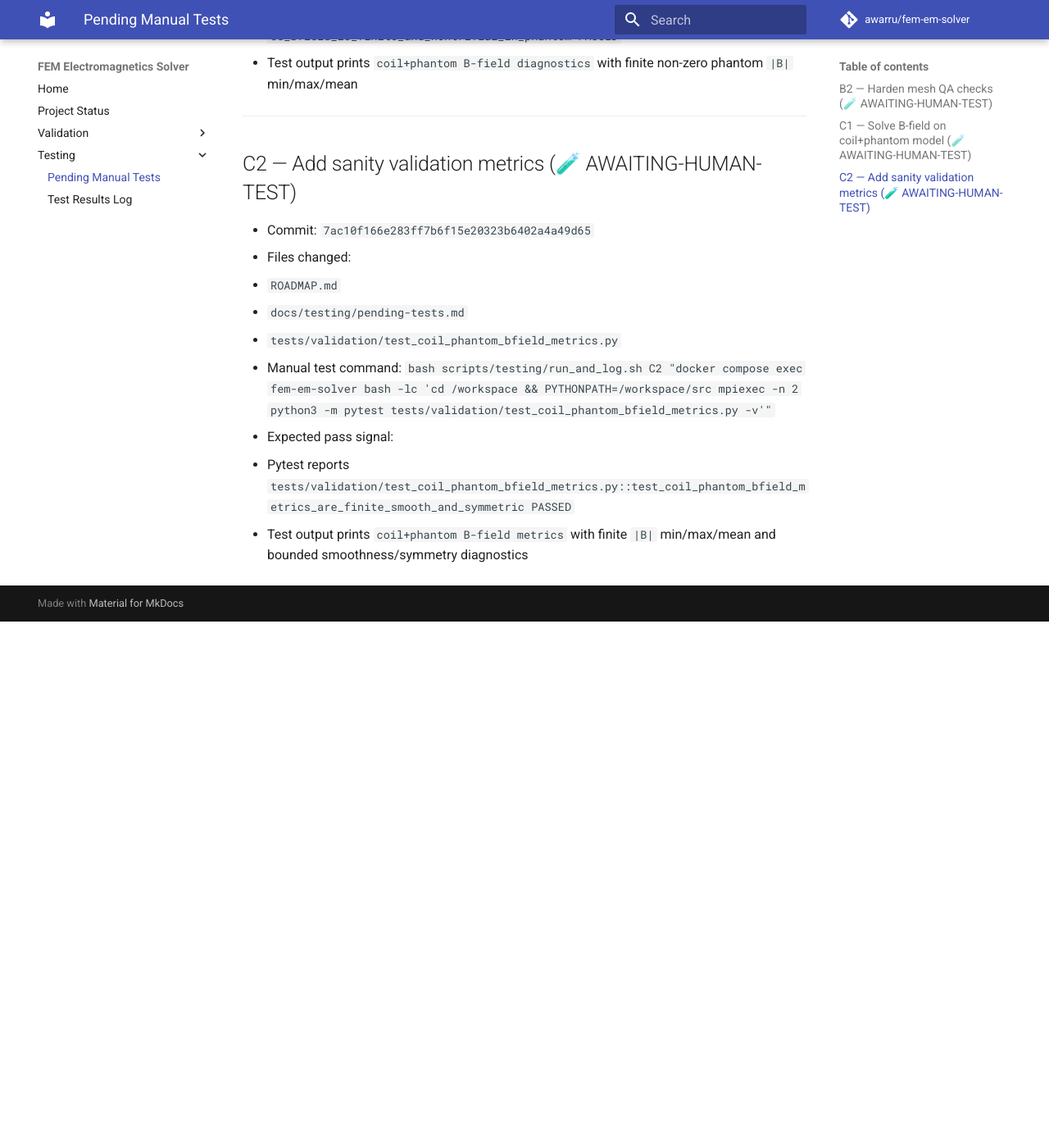
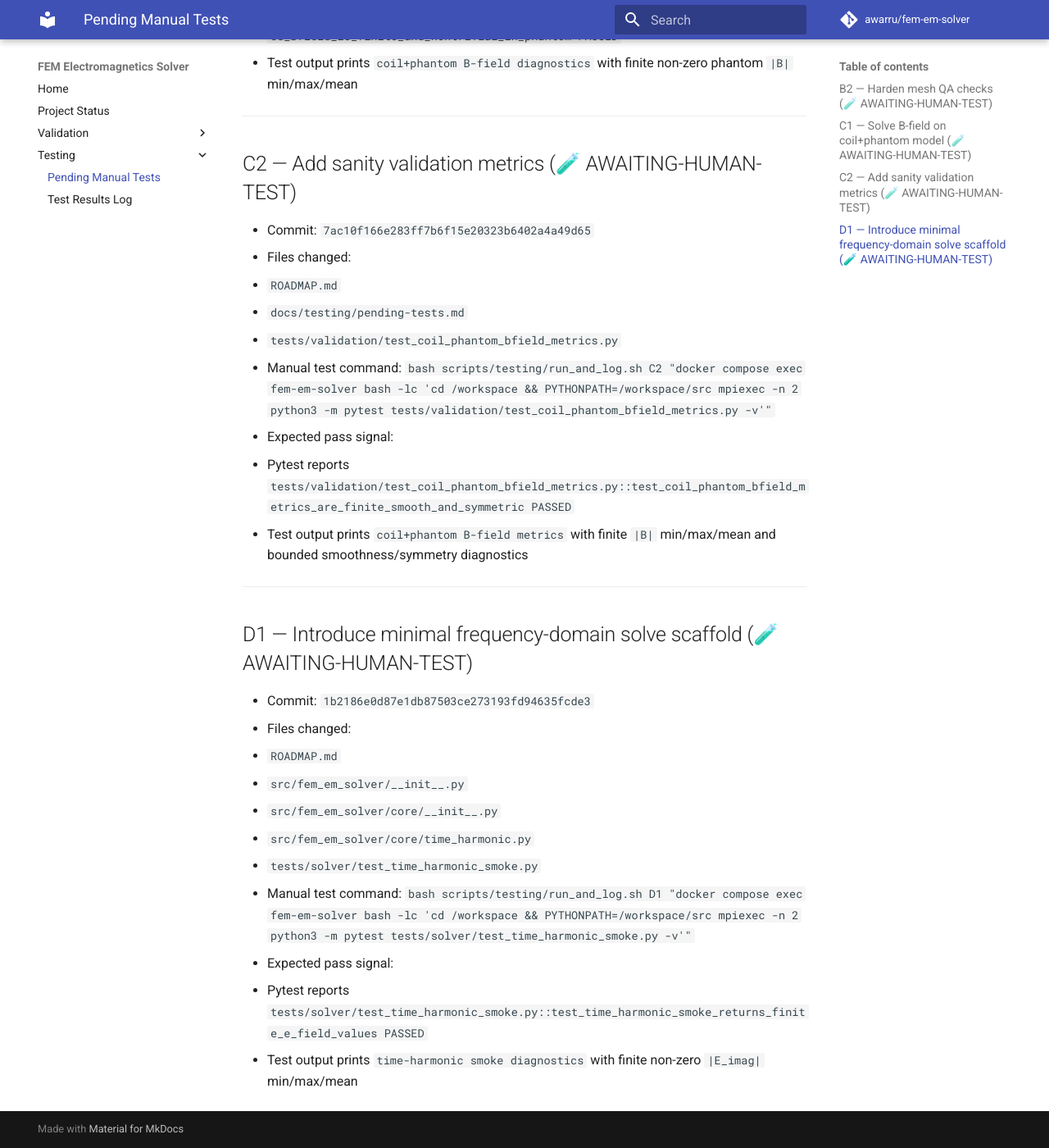
Before and after one commit to awarru/fem-em-solver, an MkDocs documentation site: the page built from docs/testing/pending-tests.md, in a window 1280 px wide and 1400 px high, scrolled down 1528 px. Shown: the whole window at 82% size. Built offline with MkDocs 1.6.1 and Material for MkDocs 9.7.7, drawn with Linux system fonts in a browser that asks for light colours; comment, search, counter and statistics services are not loaded; before the commit the page ends 2286 px from its top, so only the background shows below that.

Commit message:
Add D1 manual test instructions for human validation

````diff
--- a/docs/testing/pending-tests.md
+++ b/docs/testing/pending-tests.md
@@ -71,3 +71,22 @@ Logs are automatically written to:
 - Expected pass signal:
   - Pytest reports `tests/validation/test_coil_phantom_bfield_metrics.py::test_coil_phantom_bfield_metrics_are_finite_smooth_and_symmetric PASSED`
   - Test output prints `coil+phantom B-field metrics` with finite `|B|` min/max/mean and bounded smoothness/symmetry diagnostics
+
+---
+
+## D1 — Introduce minimal frequency-domain solve scaffold (🧪 AWAITING-HUMAN-TEST)
+
+- Commit: `1b2186e0d87e1db87503ce273193fd94635fcde3`
+- Files changed:
+  - `ROADMAP.md`
+  - `src/fem_em_solver/__init__.py`
+  - `src/fem_em_solver/core/__init__.py`
+  - `src/fem_em_solver/core/time_harmonic.py`
+  - `tests/solver/test_time_harmonic_smoke.py`
+- Manual test command:
+  ```bash
+  scripts/testing/run_and_log.sh D1 "docker compose exec fem-em-solver bash -lc 'cd /workspace && PYTHONPATH=/workspace/src mpiexec -n 2 python3 -m pytest tests/solver/test_time_harmonic_smoke.py -v'"
+  ```
+- Expected pass signal:
+  - Pytest reports `tests/solver/test_time_harmonic_smoke.py::test_time_harmonic_smoke_returns_finite_e_field_values PASSED`
+  - Test output prints `time-harmonic smoke diagnostics` with finite non-zero `|E_imag|` min/max/mean
````
